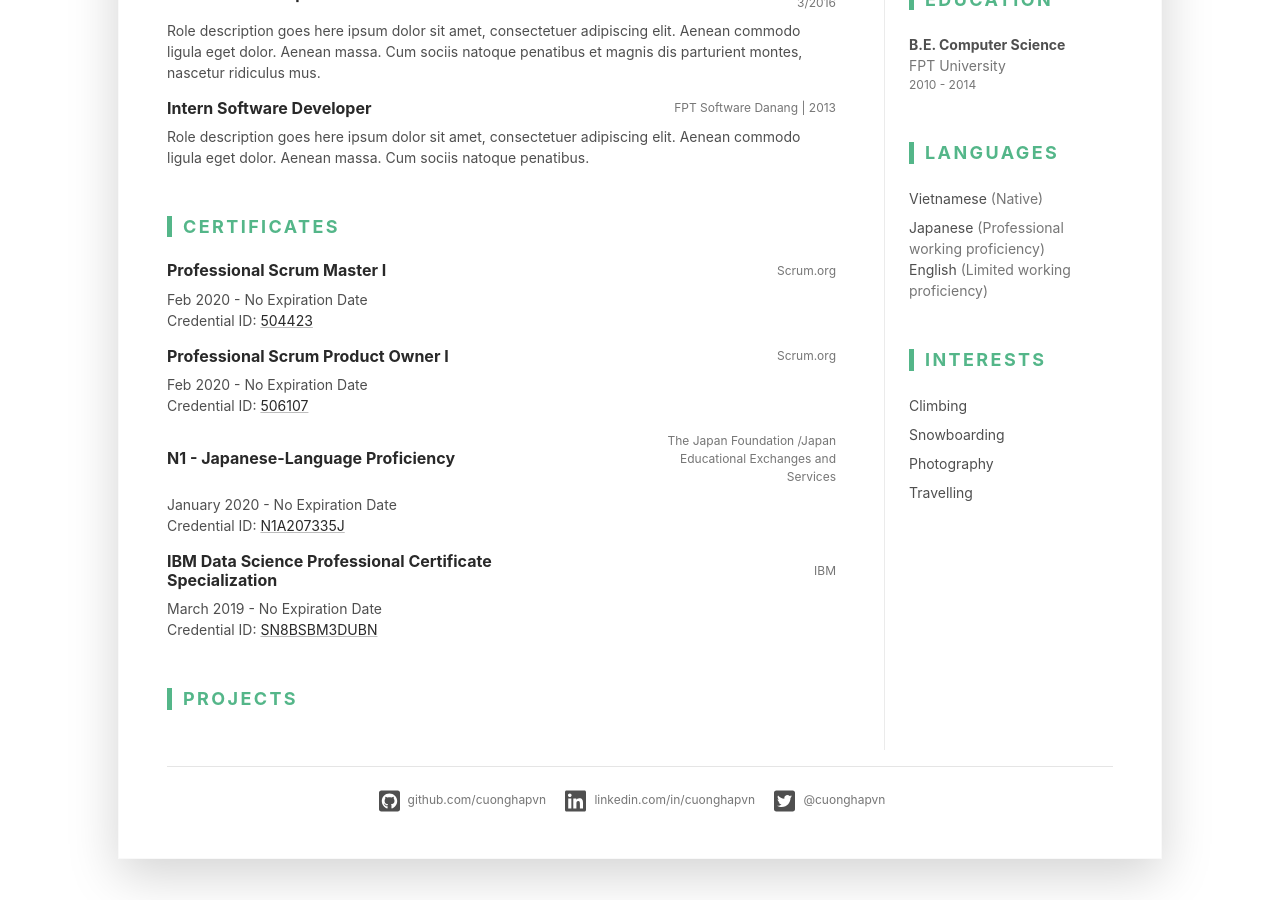
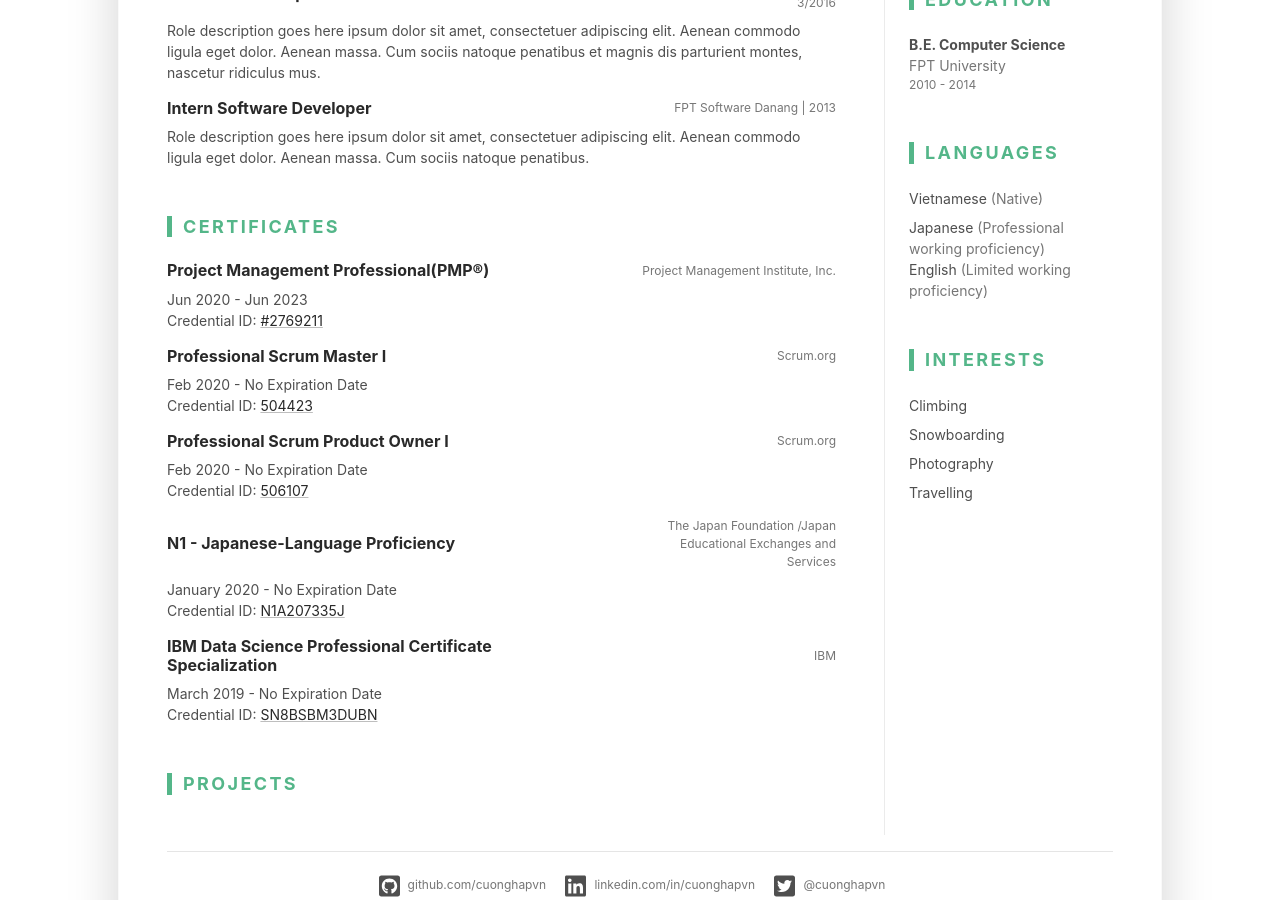
Before and after one commit to cuonghapvn/cuonghapvn.github.io, a Jekyll site: the page cv/index.html, which Jekyll copies as it is, in a window 1280 px wide and 900 px high, scrolled down 970 px. Built offline with Jekyll 4.4.1, drawn with Linux system fonts in a browser that asks for light colours; some of the changed text lies outside the part shown.

Commit message:
Update index.html

```diff
--- a/cv/index.html
+++ b/cv/index.html
@@ -33,7 +33,7 @@
 						<div class="resume-title col-12 col-md-6 col-lg-8 col-xl-9">
 							<h2 class="resume-name mb-0 text-uppercase">Cuong Nguyen</h2>
 							<div class="resume-tagline mb-3 mb-md-0">Senior Software Engineer | Project Manager</div>
-							<div class="resume-tagline mb-3 mb-md-0 font-weight-bold">PSM | PSPO</div>
+							<div class="resume-tagline mb-3 mb-md-0 font-weight-bold">PMP® | PSM | PSPO</div>
 						</div><!--//resume-title-->
 						<div class="resume-contact col-12 col-md-6 col-lg-4 col-xl-3">
 							<ul class="list-unstyled mb-0">
@@ -116,6 +116,17 @@
 
                             <section class="project-section py-3">
 								<h3 class="text-uppercase resume-section-heading mb-4">Certificates</h3>
+								<div class="item mb-3">
+									<div class="item-heading row align-items-center mb-2">
+										<h4 class="item-title col-12 col-md-6 col-lg-8 mb-2 mb-md-0">Project Management Professional(PMP®)</h4>
+										<div class="item-meta col-12 col-md-6 col-lg-4 text-muted text-left text-md-right">Project Management Institute, Inc.</div>
+
+									</div>
+									<div class="item-content">
+										<p>Jun 2020 - Jun 2023
+										<br>Credential ID: <a href="" class="theme-link">#2769211</a></p>
+									</div>
+								</div>
 								<div class="item mb-3">
 									<div class="item-heading row align-items-center mb-2">
 										<h4 class="item-title col-12 col-md-6 col-lg-8 mb-2 mb-md-0">Professional Scrum Master I</h4>
```
